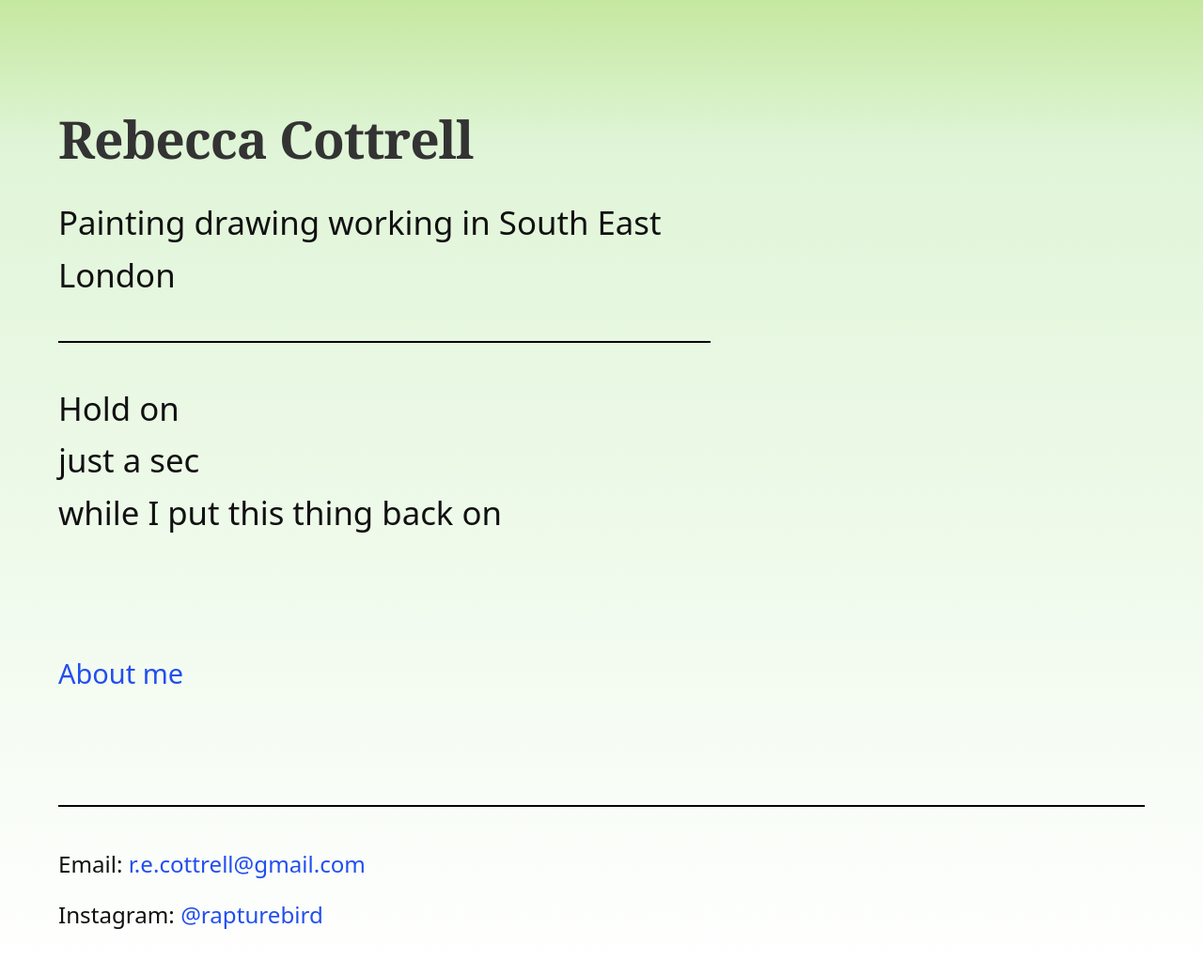
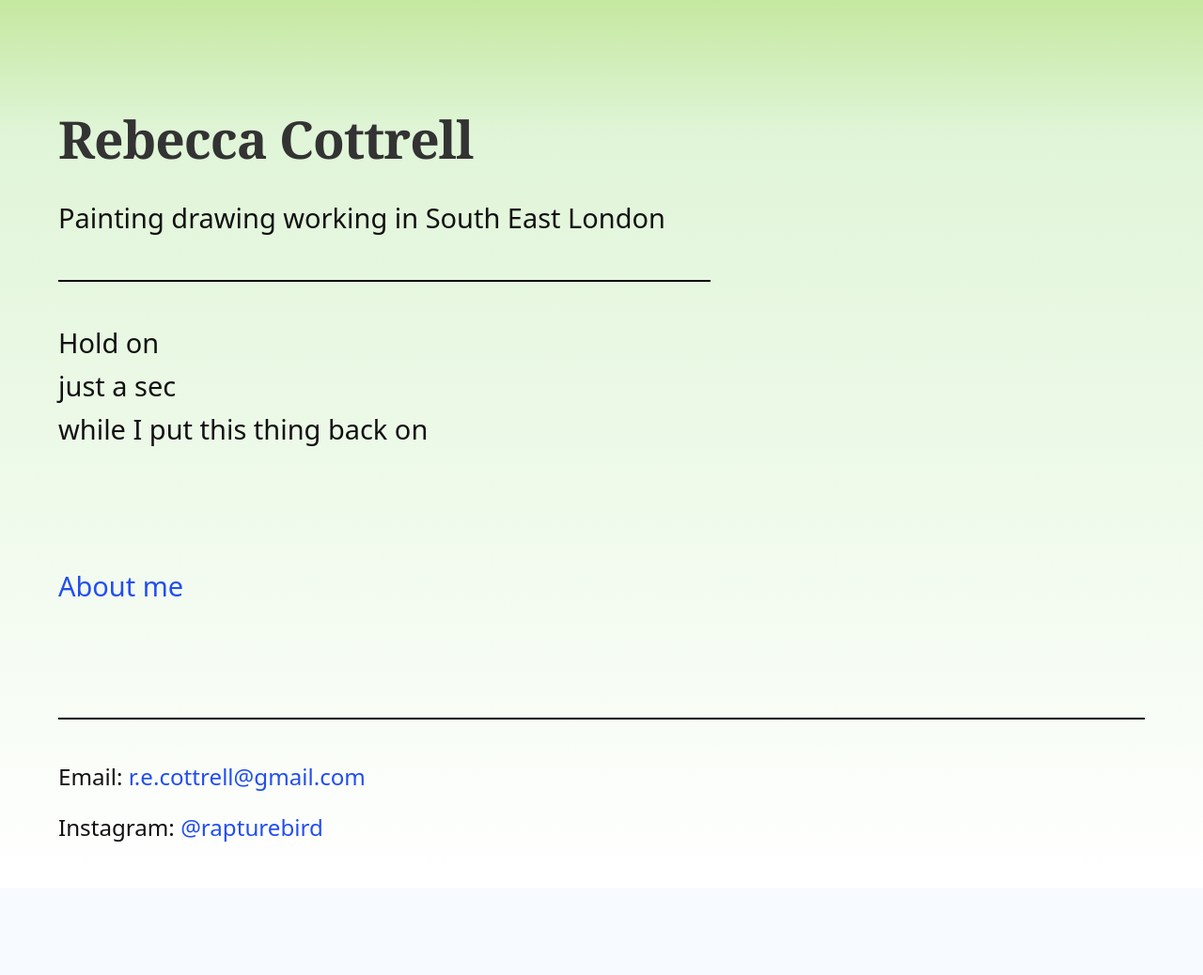
Before and after one commit to rivalee/rivalee.github.io, a Jekyll site: the page built from index.html, in a window 1280 px wide. Shown: the whole page at 94% size. Built offline with Jekyll 4.4.1, drawn with Linux system fonts in a browser that asks for light colours; some web fonts are replaced; after the commit the page ends 945 px from its top, so only the background shows below that.

Commit message:
Make index font sizes consistent with about page
- Remove font-size: 120% from .intro class on desktop
- Remove font-size: 100% from .intro class on mobile
- Index now uses consistent body/text font sizing
- Reduces visual inconsistency between pages

Co-authored-by: Copilot <223556219+Copilot@users.noreply.github.com>

```diff
--- a/_sass/minima/custom-styles.scss
+++ b/_sass/minima/custom-styles.scss
@@ -93,7 +93,6 @@ h3 {
   text-align: left;
   margin-left: 0;
   padding-left: 0;
-  font-size: 120%;
 }
 
 .intro h1 {
@@ -258,7 +257,6 @@ h3 {
   }
 
   .intro {
-    font-size: 100%;
     margin-bottom: 80px;
   }
 }
```
